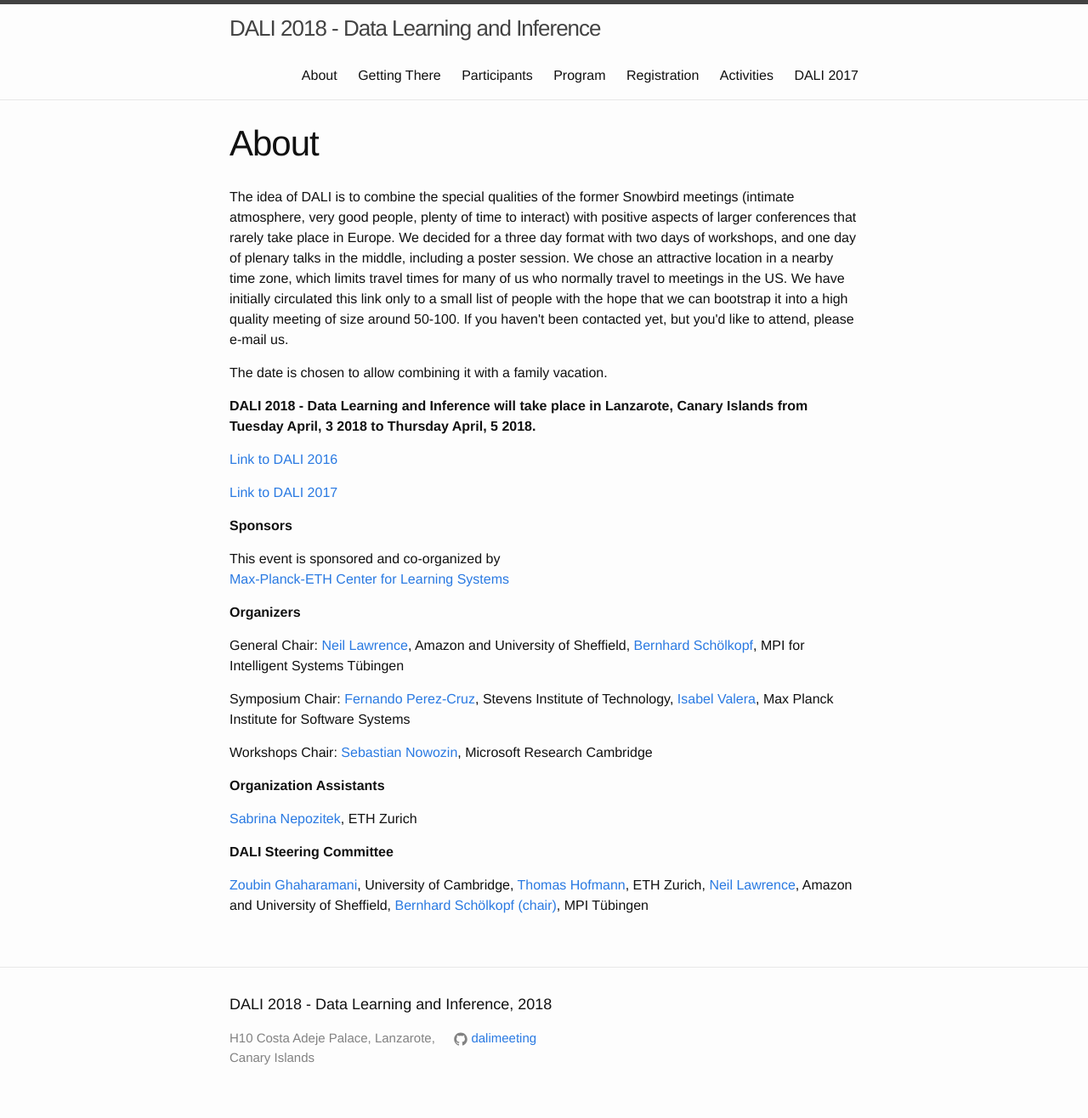
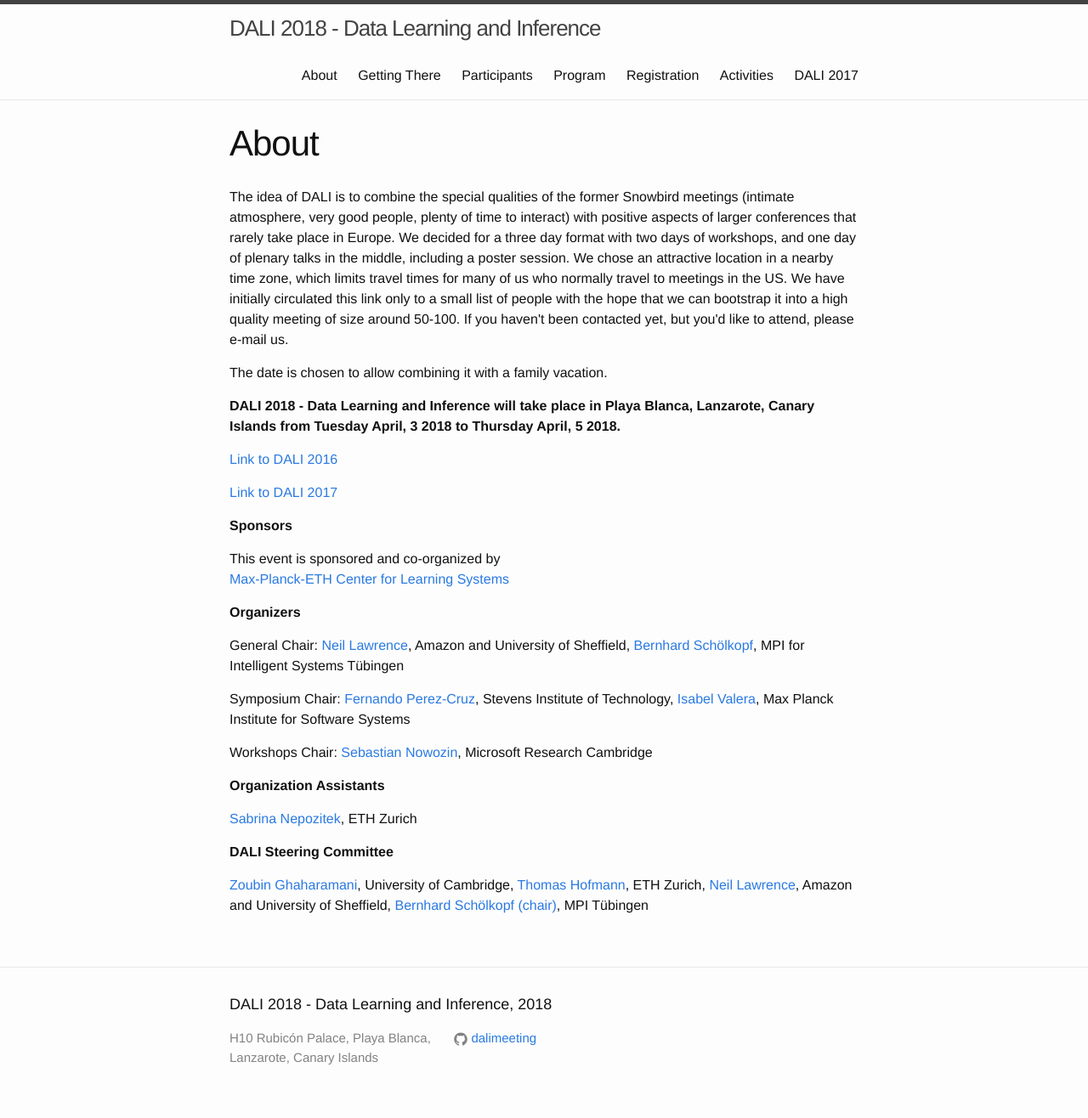
Before and after one commit to dalimeeting/dalimeeting.github.io, a Jekyll site: the page built from index.html, in a window 1280 px wide. Shown: the whole page at 85% size. Built offline with Jekyll 4.4.1, drawn with Linux system fonts in a browser that asks for light colours.

Commit message:
Update draft program

```diff
--- a/_config.yml
+++ b/_config.yml
@@ -58,8 +58,8 @@
     institute: MPI Tübingen
   name: DALI 2018 - Data Learning and Inference
   shortname: DALI
-  venue: H10 Costa Adeje Palace
-  location: Lanzarote, Canary Islands
+  venue: H10 Rubicón Palace
+  location: Playa Blanca, Lanzarote, Canary Islands
   year: 2018
   month: April
   dates:
```
